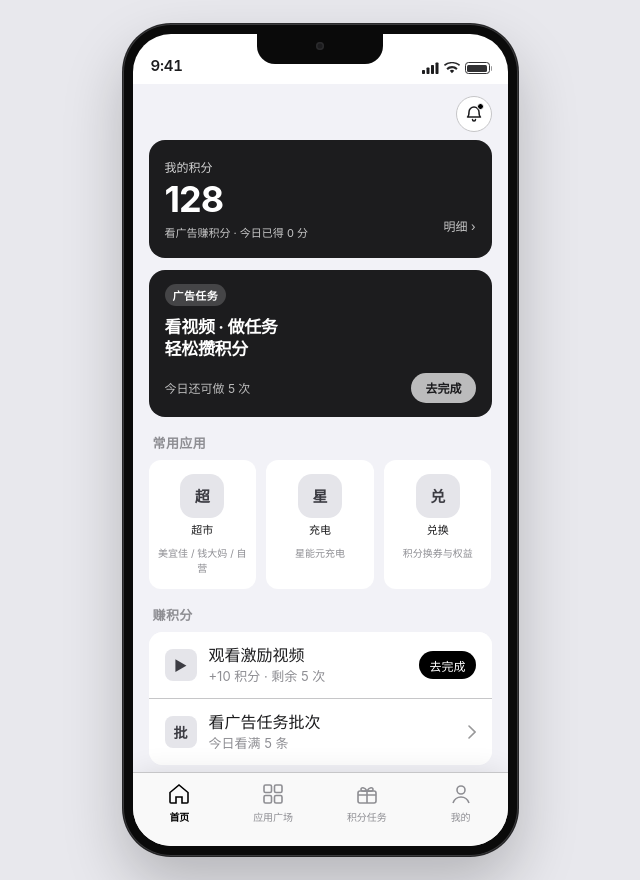
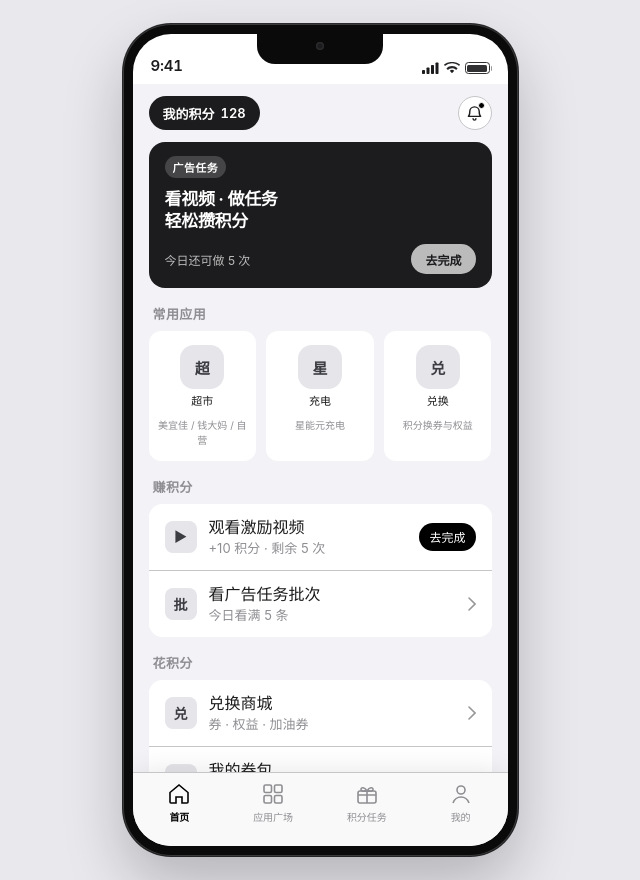
Before and after one commit to heyuxuan-git/zhusanjiao-supermarket, a plain HTML site: page index.html in a window 1280 px wide. Shown: the whole page, without its empty margins (320-960 px from the left). Drawn offline with Linux system fonts and the light colour scheme.

Commit message:
feat: home top row points pill beside notification, drop hero card

```diff
--- a/index.html
+++ b/index.html
@@ -1299,22 +1299,15 @@ function screenHome(){
   return `
   <div class="content" id="content" style="padding-top:8px;">
     <div class="pad" style="padding-top:4px;">
-      <!-- 右上角通知 -->
-      <div style="display:flex;justify-content:flex-end;margin-bottom:8px;">
-        <button onclick="nav('notifications')" aria-label="通知" style="width:36px;height:36px;border-radius:50%;background:var(--white);border:.5px solid var(--sep);display:flex;align-items:center;justify-content:center;position:relative;">
-          <svg width="18" height="18" viewBox="0 0 18 18" fill="none" stroke="#1C1C1E" stroke-width="1.5" stroke-linecap="round" stroke-linejoin="round"><path d="M4 7a5 5 0 0110 0c0 4 1.5 5 1.5 5h-13S4 11 4 7z"/><path d="M7.5 14.5a1.5 1.5 0 003 0"/></svg>
-          <span style="position:absolute;top:6px;right:7px;width:7px;height:7px;border-radius:50%;background:#000;border:1.5px solid #fff;"></span>
+      <!-- 顶行：积分胶囊 + 通知 -->
+      <div style="display:flex;align-items:center;justify-content:space-between;margin-bottom:12px;">
+        <button onclick="nav('points-history')" aria-label="我的积分" style="display:inline-flex;align-items:center;gap:6px;height:34px;padding:0 14px;border-radius:17px;background:#1C1C1E;color:#fff;font-size:13px;font-weight:600;">
+          我的积分 <span style="font-variant-numeric:tabular-nums;">${state.points}</span>
         </button>
-      </div>
-
-      <!-- 积分资产：点击数字进明细 -->
-      <div class="tc-points" style="margin-bottom:12px;cursor:pointer;" onclick="nav('points-history')">
-        <div>
-          <div class="label">我的积分</div>
-          <div class="num" style="cursor:pointer;">${state.points}</div>
-          <div class="sub">看广告赚积分 · 今日已得 ${state.pointsToday} 分</div>
-        </div>
-        <div class="xs" style="opacity:.75;align-self:flex-end;padding-bottom:6px;">明细 ›</div>
+        <button onclick="nav('notifications')" aria-label="通知" style="width:34px;height:34px;border-radius:50%;background:var(--white);border:.5px solid var(--sep);display:flex;align-items:center;justify-content:center;position:relative;">
+          <svg width="17" height="17" viewBox="0 0 18 18" fill="none" stroke="#1C1C1E" stroke-width="1.5" stroke-linecap="round" stroke-linejoin="round"><path d="M4 7a5 5 0 0110 0c0 4 1.5 5 1.5 5h-13S4 11 4 7z"/><path d="M7.5 14.5a1.5 1.5 0 003 0"/></svg>
+          <span style="position:absolute;top:5px;right:6px;width:7px;height:7px;border-radius:50%;background:#000;border:1.5px solid #fff;"></span>
+        </button>
       </div>
 
       <!-- 运营 Banner -->
```
Also changed, not shown: 珠三角超市-App框架原型.html (+8 -15 lines).
